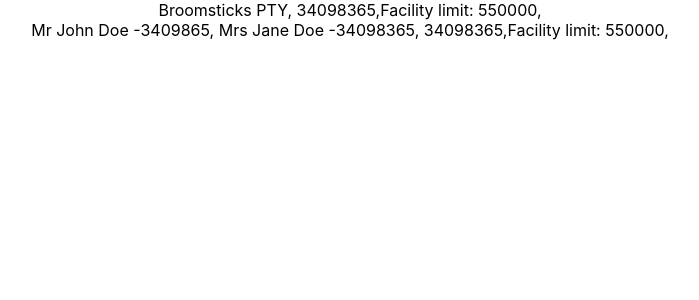
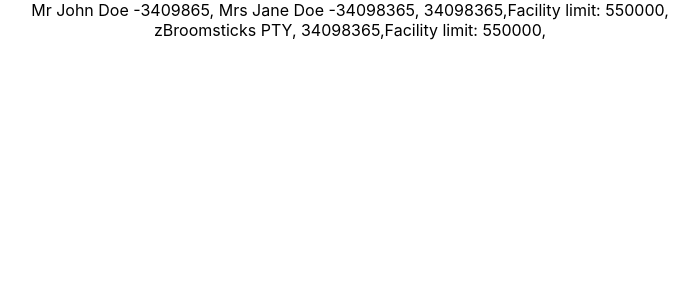
Before and after one commit to dimitri-a/accordeon, a React (Create React App) app: page / in a window 1280 px wide. Shown: the top 300 px of the page, without its empty margins (290-989 px from the left). Built offline with nearby package versions, Linux system fonts and the light colour scheme.

Commit message:
sort by borrowername

```diff
--- a/src/FacilitiesSummary.js
+++ b/src/FacilitiesSummary.js
@@ -8,9 +8,18 @@ export default class FacilitiesSummary extends Component {
     console.log('data',data)
   }
 
+sortData(entities){
+  return entities.sort(function(a, b){
+    if(a.name < b.name) { return -1; }
+    if(a.name > b.name) { return 1; }
+    return 0;
+})
+}
+
+
   render() {
-
-    let results = data.entities;
+    let results = this.sortData(data.entities);
+    debugger
     console.log(results)
     return (
       <div>
--- a/src/FacilityEntityDetail.js
+++ b/src/FacilityEntityDetail.js
@@ -1,9 +1,6 @@
 import React  from 'react'
 
 const FacilityEntityDetail = ({detail}) => {
-
-
-
 
    return (
     <div>
--- a/src/facilities.js
+++ b/src/facilities.js
@@ -1,38 +1,53 @@
-const data  ={
-  "entities": [
+const data = {
+  entities: [
     {
-      "name": "Broomsticks PTY",
-      "id":34098365,
-      "limit":550000,
-      "facilities":[
+      name: "zBroomsticks PTY",
+      id: 34098365,
+      limit: 550000,
+      facilities: [
         {
-          "type":"Home loan",
-          "account":"032654 987465",
-          "existing":true,
-          "modified":"04/12/2018"
+          type: "Home loan",
+          account: "032654 987465",
+          existing: true,
+          modified: "04/12/2018",
+          entityType: "personal"
         },
         {
-            "type":"Credt card",
-            "account":"032654 987465",
-            "existing":false,
-            "modified":"04/12/2018"
+          type: "Credt card",
+          account: "032654 987465",
+          existing: false,
+          modified: "04/12/2018",
+          entityType: "business"
+        },
+        {
+          type: "Credt card",
+          account: "032654 987465",
+          existing: false,
+          modified: "04/12/2018",
+          entityType: "mixed"
+        },
+        {
+          type: "Credt card",
+          account: "032654 987465",
+          existing: false,
+          modified: "04/12/2018",
+          entityType: "outside"
         }
       ]
     },
     {
-        "name": "Mr John Doe -3409865, Mrs Jane Doe -34098365",
-        "id":34098365,
-        "limit":550000,
-        "facilities":[
+      name: "Mr John Doe -3409865, Mrs Jane Doe -34098365",
+      id: 34098365,
+      limit: 550000,
+      facilities: [
         {
-            "type":"Overdraft",
-            "account":"032654 987465",
-            "existing":false,
-            "modified":"04/12/2018"
+          type: "Overdraft",
+          account: "032654 987465",
+          existing: false,
+          modified: "04/12/2018"
         }
-
       ]
     }
   ]
-}
+};
 export default data;
```
Lines whose indentation alone changed are shown as unchanged.
